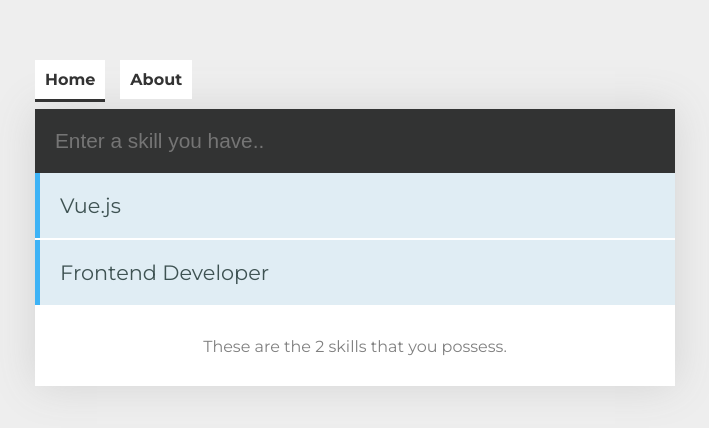
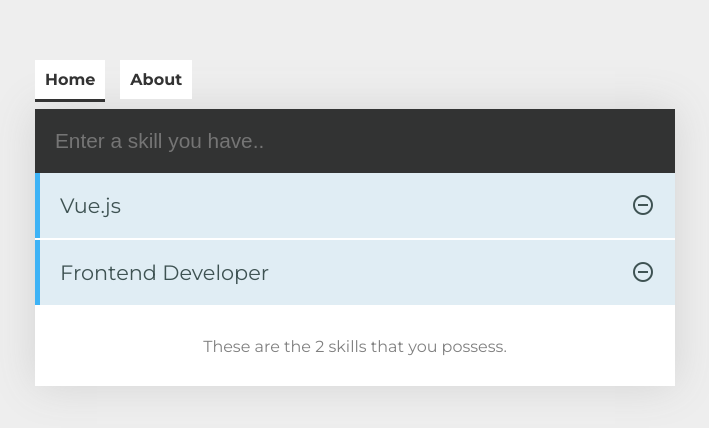
Before and after one commit to Drozerah/vue-crud-spa-skills-app, a Vue app: page /#/ in a window 1280 px wide. Shown: the top 428 px of the page, without its empty margins (285-994 px from the left). Built offline with nearby package versions, Linux system fonts and the light colour scheme; a small style sheet from the web is missing.

Commit message:
feat: add removeSkill by id method

```diff
--- a/src/components/Skills.vue
+++ b/src/components/Skills.vue
@@ -14,7 +14,10 @@
     <div class="holder">
       <ul>
         <transition-group name="list" enter-active-class="animated bounceInUp" leave-active-class="animated bounceOutDown">
-          <li v-for="(data, index) in skills" :key='index'>{{data.skill}}</li>
+          <li v-for="(data, index) in skills" :key='index'>
+            {{data.skill}}
+            <i class="material-icons" v-on:click="removeSkill(index)" title="Remove this skill">remove_circle_outline</i>
+          </li>
         </transition-group>
       </ul>
         <p>{{ skillsMessage }}</p>
@@ -74,6 +77,10 @@ export default {
       this.skills.push({skill: this.skill});
       this.validation.isError = false
       this.skill = ''
+    },
+    removeSkill(id) {
+      // remove selected skill
+        this.skills.splice(id, 1);
     }
   },
   computed: {
@@ -95,6 +102,8 @@ export default {
 
 <!-- Add "scoped" attribute to limit CSS to this component only -->
 <style scoped>
+/* import Google icon */
+@import "https://fonts.googleapis.com/icon?family=Material+Icons";
 
   .holder {
     background: #fff;
@@ -113,6 +122,15 @@ export default {
     border-left: 5px solid #3EB3F6;
     margin-bottom: 2px;
     color: #3E5252;
+  }
+
+  li i {
+    float: right;
+  }
+
+  li i:hover{
+    color: #3EB3F6;
+    cursor: pointer;
   }
 
   p {
```
